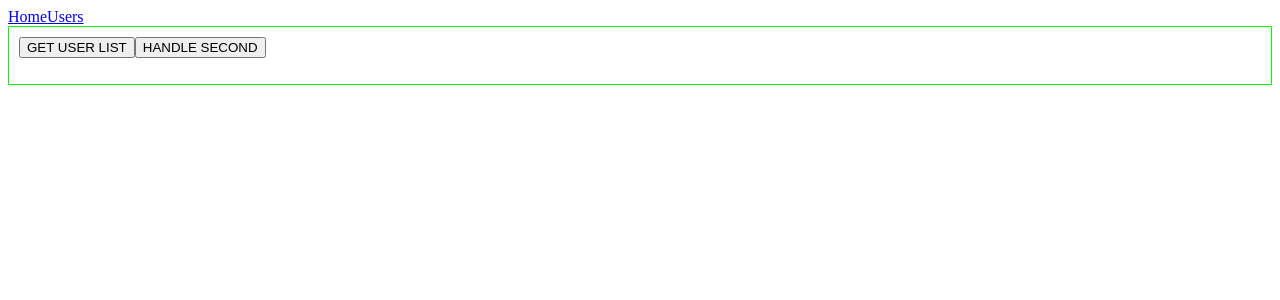
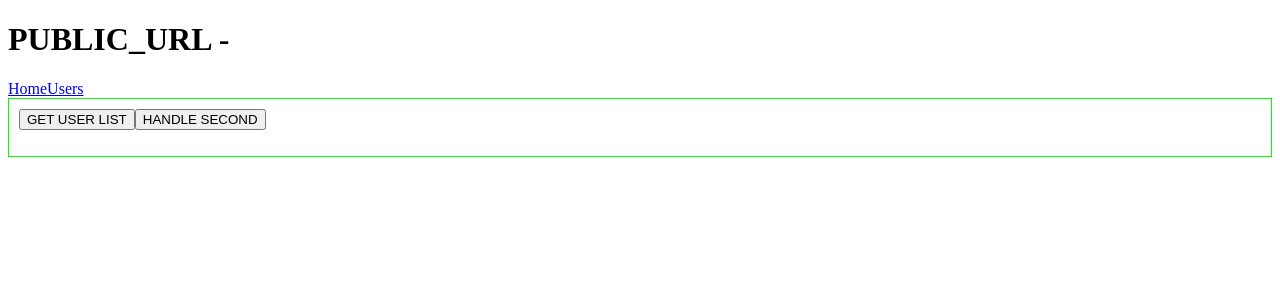
Before and after one commit to fedorovsky/react-typescript-cra, a React (Create React App) app: page / in a window 1280 px wide. Shown: the top 300 px of the page. Built offline with nearby package versions, Linux system fonts and the light colour scheme.

Commit message:
added PUBLIC_URL

```diff
--- a/src/index.tsx
+++ b/src/index.tsx
@@ -15,7 +15,8 @@ const root = ReactDOM.createRoot(
 root.render(
   <React.StrictMode>
     <Provider store={store} context={ReactReduxContext}>
-      <BrowserRouter>
+      <BrowserRouter basename={process.env.PUBLIC_URL}>
+        <h1>PUBLIC_URL - {process.env.PUBLIC_URL}</h1>
         <ThemeProvider theme={theme}>
           <App />
         </ThemeProvider>
```
